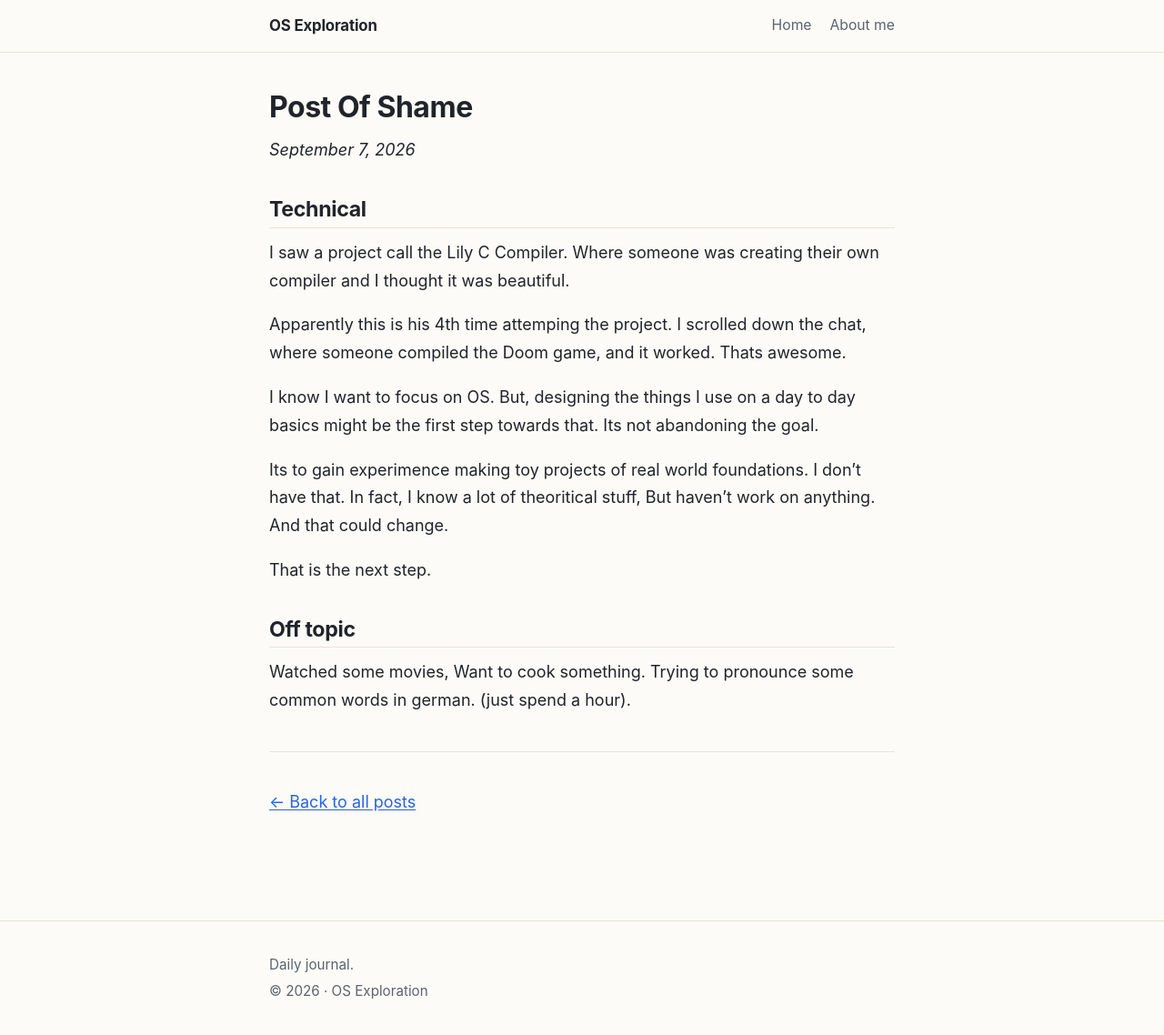
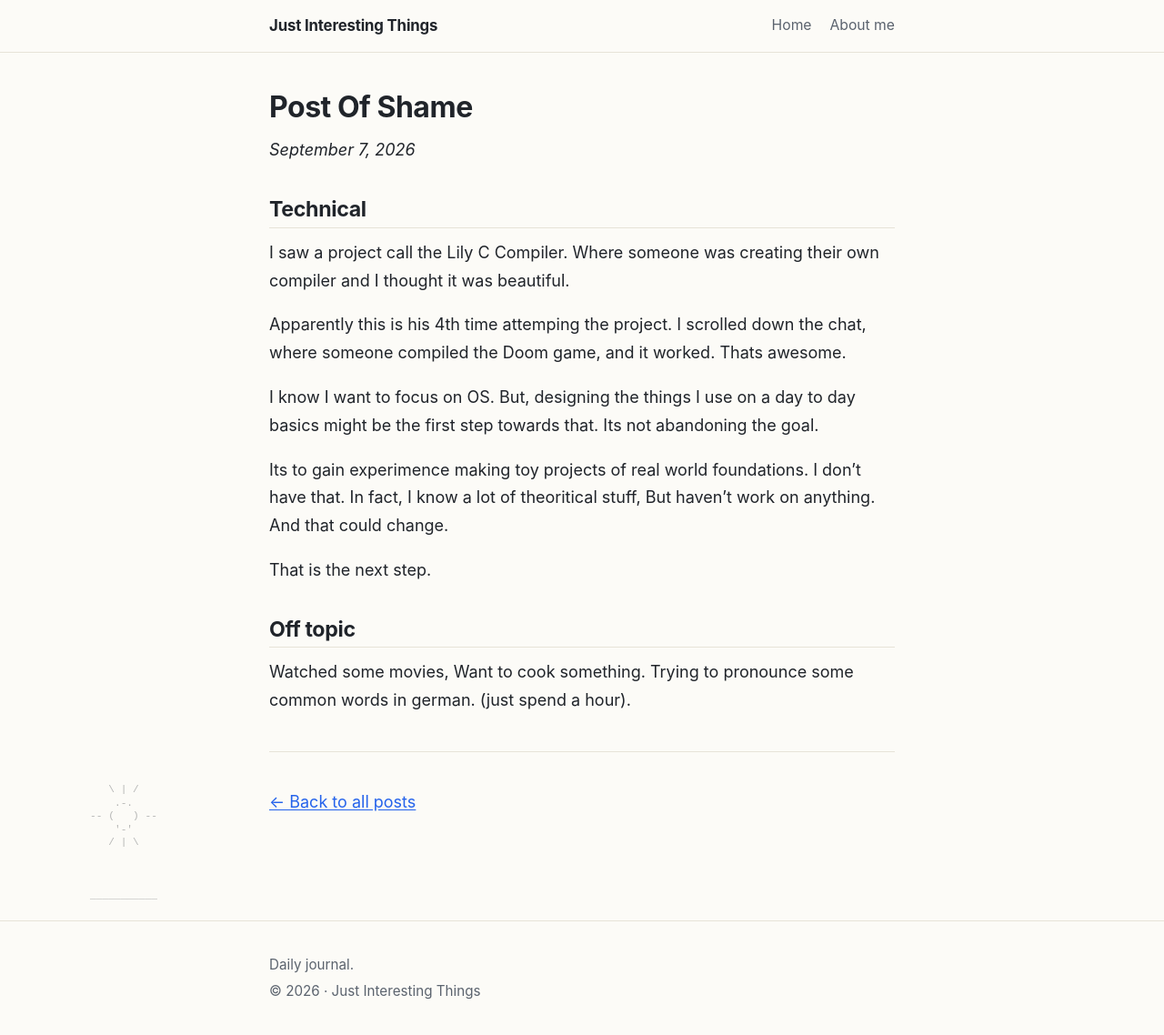
Before and after one commit to weird-kid/bored, a Jekyll site: the page built from _posts/2026-09-07-post-of-shame.md, in a window 1280 px wide and 1138 px high. Shown: the whole window at 91% size. Built offline with Jekyll 4.4.1, drawn with Linux system fonts in a browser that asks for light colours; our own code applies the rules of GitHub Pages for plain Markdown files.

```diff
--- a/_config.yml
+++ b/_config.yml
@@ -1,4 +1,4 @@
-title: OS Exploration
+title: Just Interesting Things
 description: Daily journal.
 
 # This is a GitHub *project* site (repo name "bored"), so it is served from a
--- a/_layouts/post.html
+++ b/_layouts/post.html
@@ -1,6 +1,28 @@
 ---
 layout: default
 ---
+<div class="post-sky" data-period="morning" aria-hidden="true">
+  {% for side in (1..2) %}
+  <div class="post-sky__gutter post-sky__gutter--{% if side == 1 %}left{% else %}right{% endif %}">
+    <div class="post-sky__body">
+      <span class="post-sky__sun">   \ | /
+    .-.
+-- (   ) --
+    '-'
+   / | \</span>
+      <span class="post-sky__moon">   _..._
+ .'  .-'
+/   (
+\   '-.
+ '.__.'</span>
+    </div>
+    <span class="post-sky__cloud">    .--.
+ .-(    ).
+(_________)</span>
+  </div>
+  {% endfor %}
+</div>
+<script src="{{ '/assets/js/post-sky.js' | relative_url }}" defer></script>
 <article class="post">
   <h1>{{ page.title }}</h1>
   <p><em>{{ page.date | date: "%B %-d, %Y" }}</em></p>
--- a/assets/css/main.css
+++ b/assets/css/main.css
@@ -1,5 +1,5 @@
 /* ==========================================================================
-   OS Exploration — readable blog theme
+   Just Interesting Things — readable blog theme
    Goals: comfortable measure (line length), generous line-height, calm colours,
    automatic light/dark. Overrides the jekyll-theme-minimal default layout.
    ========================================================================== */
@@ -248,6 +248,66 @@ th { background: var(--code-bg); }
 /* Post footer nav */
 .post .post-meta { color: var(--muted); margin-top: -.4rem; }
 
+/* Each gutter hides its artwork unless there is room outside the post. */
+.post-sky {
+  pointer-events: none;
+  user-select: none;
+  color: var(--fg);
+}
+
+.post-sky__gutter {
+  position: fixed;
+  inset-block: 7rem 3rem;
+  width: max(0px, calc((100% - var(--measure)) / 2 - 2rem));
+  container-type: inline-size;
+  overflow: hidden;
+  opacity: .32;
+}
+.post-sky__gutter--left { left: 1rem; }
+.post-sky__gutter--right { right: 1rem; }
+
+.post-sky__body,
+.post-sky__cloud {
+  display: none;
+  position: absolute;
+  left: 50%;
+  transform: translateX(-50%);
+  white-space: pre;
+  font: .7rem/1.3 ui-monospace, SFMono-Regular, "Liberation Mono", monospace;
+}
+.post-sky__body { top: 12%; }
+.post-sky__cloud { top: 55%; }
+.post-sky__sun { display: block; }
+.post-sky__moon { display: none; }
+
+@container (min-width: 8rem) {
+  .post-sky[data-period="morning"] .post-sky__gutter--left .post-sky__body,
+  .post-sky[data-period="afternoon"] .post-sky__gutter--right .post-sky__body,
+  .post-sky[data-period="afternoon"] .post-sky__gutter--left .post-sky__cloud,
+  .post-sky[data-period="evening"] .post-sky__gutter--left .post-sky__body,
+  .post-sky[data-period="night"] .post-sky__gutter--right .post-sky__body {
+    display: block;
+  }
+}
+
+.post-sky[data-period="evening"] .post-sky__body {
+  top: auto;
+  bottom: 10%;
+}
+.post-sky[data-period="evening"] .post-sky__body::after {
+  content: "___________";
+  display: block;
+}
+
+@media (prefers-color-scheme: dark) {
+  .post-sky__sun { display: none; }
+  .post-sky__moon { display: block; }
+}
+
+@media print {
+  .post-sky { display: none; }
+}
+
 /* --------------------------------------------------------------------------
    Small screens
    -------------------------------------------------------------------------- */
--- /dev/null
+++ b/assets/js/post-sky.js
@@ -0,0 +1,17 @@
+(() => {
+  const sky = document.querySelector(".post-sky");
+
+  function updateSky() {
+    const hour = new Date().getHours();
+    sky.dataset.period = hour >= 6 && hour < 12 ? "morning"
+      : hour >= 12 && hour < 17 ? "afternoon"
+      : hour >= 17 && hour < 21 ? "evening"
+      : "night";
+  }
+
+  updateSky();
+  window.setInterval(updateSky, 60_000);
+  document.addEventListener("visibilitychange", () => {
+    if (!document.hidden) updateSky();
+  });
+})();
```
Also changed, not shown: _designs/ascii-sky/01-quiet-sky.txt (added, +47 -0 lines), _designs/ascii-sky/02-cloud-drift.txt (added, +47 -0 lines), _designs/ascii-sky/03-low-horizon.txt (added, +51 -0 lines), _posts/2026-09-11-bootloader.md (added, +93 -0 lines), about.html (+5 -3 lines), README.md.
